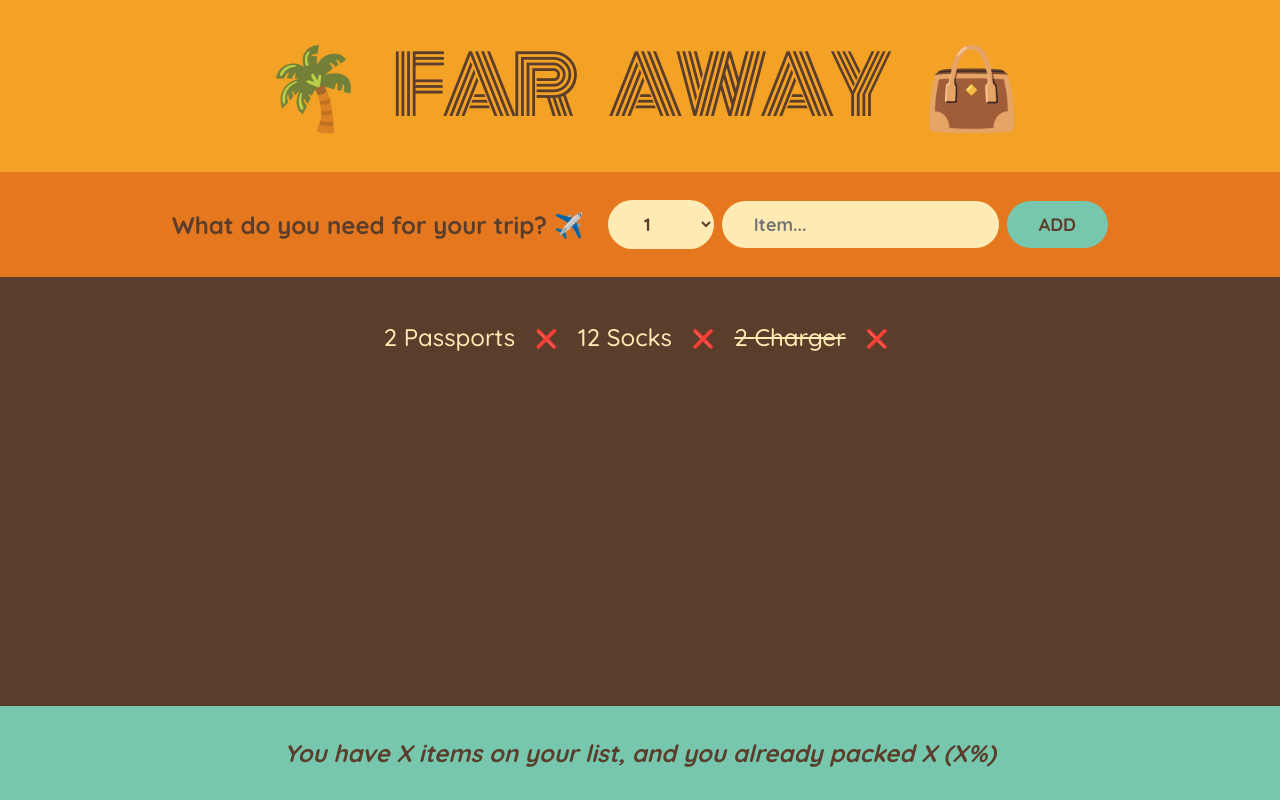
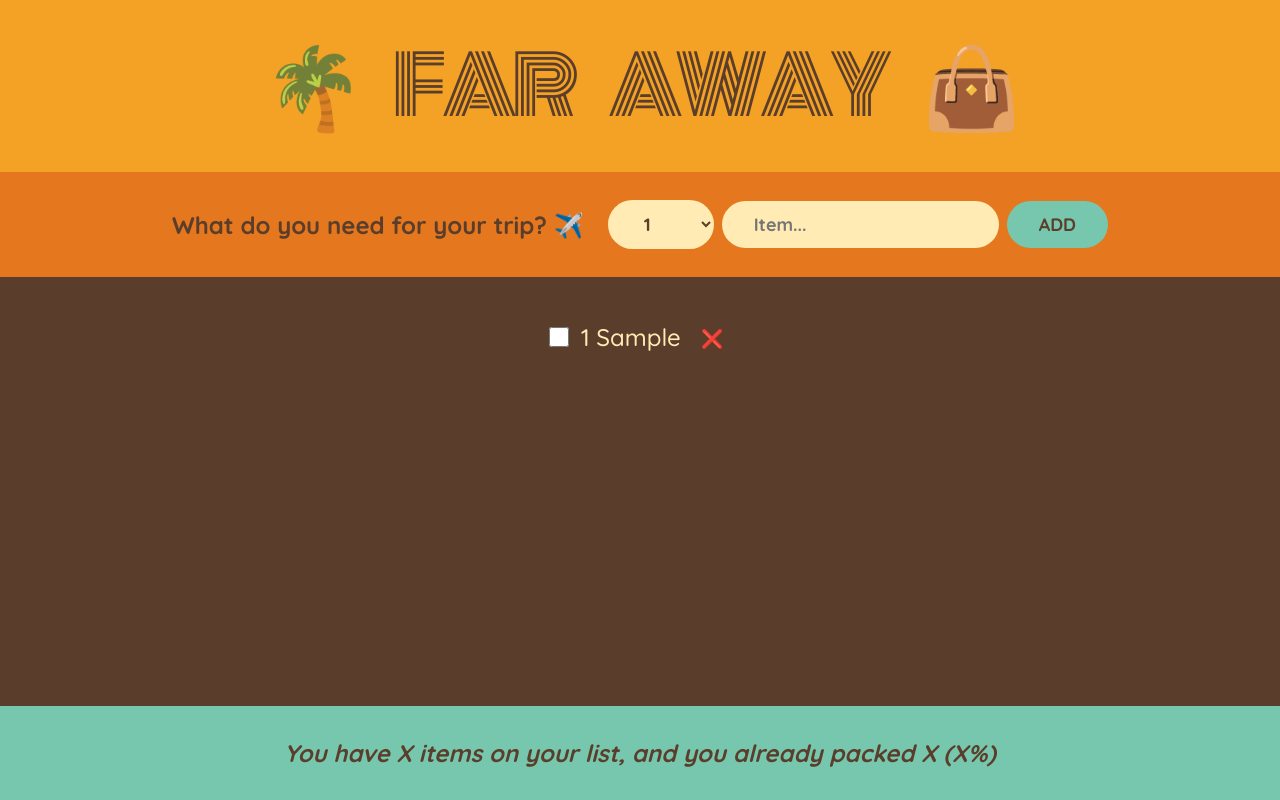
Before and after one commit to Franky-Dee/Travel-List, a React (Create React App) app: page / in a window 1280 px wide. Both pictures are taken after typing "Sample" into the empty fields and a click on the button "ADD". Built offline with nearby package versions, Linux system fonts and the light colour scheme.

Commit message:
Update App.js

```diff
--- a/src/App.js
+++ b/src/App.js
@@ -1,17 +1,33 @@
 import { useState } from 'react';
 
-const initialItems = [
-  { id: 1, description: 'Passports', quantity: 2, packed: false },
-  { id: 2, description: 'Socks', quantity: 12, packed: false },
-  { id: 3, description: 'Charger', quantity: 2, packed: true },
-];
+export default function App() {
+  const [items, setItems] = useState([]);
 
-export default function App() {
+  function handleAddItems(item) {
+    setItems((items) => [...items, item]);
+  }
+
+  function handleDeleteItem(id) {
+    setItems((items) => items.filter((item) => item.id !== id));
+  }
+
+  function handleToggleItem(id) {
+    setItems((items) =>
+      items.map((item) =>
+        item.id === id ? { ...item, packed: !item.packed } : item
+      )
+    );
+  }
+
   return (
     <div className="app">
       <Logo />
-      <Form />
-      <PackingList />
+      <Form onAddItems={handleAddItems} />
+      <PackingList
+        items={items}
+        onDeleteItem={handleDeleteItem}
+        onToggleItems={handleToggleItem}
+      />
       <Stats />
     </div>
   );
@@ -21,7 +37,7 @@ function Logo() {
   return <h1>🌴 Far Away 👜</h1>;
 }
 
-function Form() {
+function Form({ onAddItems }) {
   const [description, setDescription] = useState('');
   const [quantity, setQuantity] = useState('1');
 
@@ -31,6 +47,8 @@ function Form() {
     if (!description) return;
 
     const newItem = { description, quantity, packed: false, id: Date.now() };
+
+    onAddItems(newItem);
 
     setDescription('');
     setQuantity('');
@@ -65,14 +83,16 @@ function Form() {
   );
 }
 
-function PackingList() {
+function PackingList({ items, onDeleteItem, onToggleItem }) {
   return (
     <div className="list">
       <li>
-        {initialItems.map((item) => (
+        {items.map((item) => (
           <Item
             item={item}
             key={item.id}
+            onDeleteItem={onDeleteItem}
+            onToggleItems={onToggleItem}
           />
         ))}
       </li>
@@ -80,13 +100,18 @@ function PackingList() {
   );
 }
 
-function Item({ item }) {
+function Item({ item, onDeleteItem, onToggleItem }) {
   return (
     <li>
+      <input
+        type="checkbox"
+        value={item.packed}
+        onChange={() => onToggleItem(item.id)}
+      />
       <span style={item.packed ? { textDecoration: 'line-through' } : {}}>
         {item.quantity} {item.description}
       </span>
-      <button>❌</button>
+      <button onClick={() => onDeleteItem(item.id)}>❌</button>
     </li>
   );
 }
```
